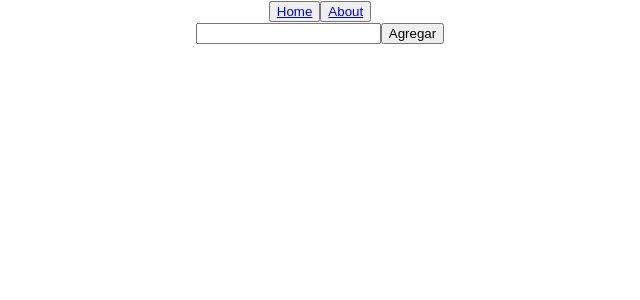
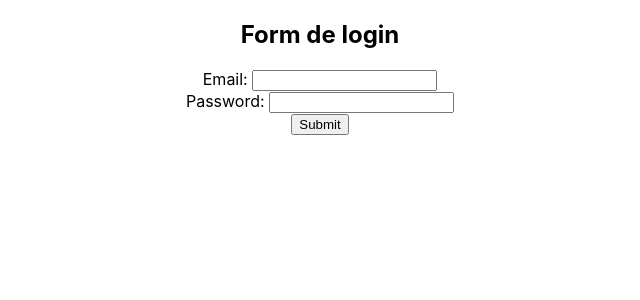
Before and after one commit to emiferrari2001/Rick_and_Morty, a React (Create React App) app: page / in a window 1280 px wide. Shown: the top 300 px of the page, without its empty margins (320-960 px from the left). Built offline with nearby package versions, Linux system fonts and the light colour scheme.

Commit message:
react forms

```diff
--- a/src/App.js
+++ b/src/App.js
@@ -2,12 +2,13 @@ import './App.css';
 // import Card from './components/Card.jsx';
 import Cards from './components/Cards.jsx';
 import Nav from './components/Nav';
-import React, { useState } from 'react';
+import React, { useState, useEffect } from 'react';
 import axios from 'axios';
-import { Routes, Route } from 'react-router-dom';
+import { Routes, Route , useLocation, useNavigate} from 'react-router-dom';
 import About from './components/About';
 import Detail from './components/Detail';
 import Error from './components/Error';
+import Form from './components/Form/Form';
 
 function App() {
    // un estado para trackear los personajes que voy mostrando
@@ -48,13 +49,33 @@ function App() {
          setCharacters(charactersFiltered);
       }
    }
+   let [access, setAccess] = useState(false);
+   const email = 'emiferrari2001@gmail.com'
+   const password = 'Password';
+   const navigate = useNavigate();
 
+   let login = (userData) => {
+      if (userData.email === email && userData.password === password){
+         setAccess(true);
+         navigate('/home');
+      } else {
+         alert('Las credenciales proporcionadas no existen');
+
+      }
+   }
+   useEffect(() => {
+      !access && navigate('/');
+   }, [access]);
+
+   const location = useLocation();
    return (
 
       <div className='App'>
-         <Nav onSearch={onSearch}/>
+         {/* si estoy en la pagina inicial, no se muestra el nav */}
+         {location.pathname !== '/' && <Nav onSearch={onSearch}/>}
          <Routes>
-            <Route path='/' element={<Cards characters={characters} onClose={onClose} />}/>
+            <Route path='/' element={<Form login={login}/>}/>
+            <Route path='/home' element={<Cards characters={characters} onClose={onClose} />}/>
             <Route path='/about' element={<About/>}/>
             <Route path='/detail/:id' element={<Detail/>}/>
             {/* Aca al usar el :str representa cualquier palabra que se le pueda poner a la ruta
--- a/src/components/Detail.jsx
+++ b/src/components/Detail.jsx
@@ -4,6 +4,7 @@ import { useState, useEffect} from "react";
 export default function Detail (){
     let[character, setCharacter] = useState([]);
     const {id} = useParams();
+    // cada vez que se modifica el id se ejecuta el use effect y actualiza componente
     useEffect(() => {
         axios(`https://rickandmortyapi.com/api/character/${id}`).then(({ data }) => {
            if (data.name) {
--- /dev/null
+++ b/src/components/Form/Form.jsx
@@ -0,0 +1,65 @@
+import { useState } from "react";
+import validate from "./validation";
+const Form = ({login}) => {
+    const[userData, setUserData] = useState({
+        email: '',
+        password: ''
+    })
+    const[errors, setErrors] = useState({
+        email: '',
+        password: ''
+    })
+    const handleChanges = (event)=> {
+        setUserData({
+            // hago una copia de lo que tengo en user data para no sobreescribir cada vez que se modifica
+            ...userData,
+            /*uso bracket notation para tomar dentro de la propiedad target del evento
+            el nombre de el input que estoy modificando. En base a eso setea el valor.
+            Esto sucede con cada cambio que se efectue sobre los inputs. */
+            [event.target.name]: event.target.value
+        })
+        let resultadoValidacion = validate([event.target.name], event.target.value);
+        console.log(resultadoValidacion);
+        if(resultadoValidacion.email){
+            setErrors({
+                ...errors,
+                email: resultadoValidacion.email,
+            })
+        } else if (resultadoValidacion.password){
+            setErrors({
+                ...errors,
+                password: resultadoValidacion.password,
+            })
+        }else {
+            setErrors({
+                ...errors,
+                email: '',
+                password: ''
+            })
+        }
+    }
+
+    let handleSubmit = (event) => {
+        event.preventDefault();
+        login(userData);
+
+
+    }
+
+    return(
+        <form onSubmit={handleSubmit}>
+            <h2>Form de login</h2>
+            <label htmlFor="email">Email: </label>
+            <input type="email" name="email" onChange={handleChanges} />
+            {errors.email && <p>{errors.email}</p>}
+            <br/>
+            <label htmlFor="password">Password: </label>
+            <input type="password" name="password" onChange={handleChanges}/>
+            {errors.password && <p>{errors.password}</p>}
+            <br/>
+            <button>Submit</button>
+
+        </form>
+    )
+}
+export default Form;
--- /dev/null
+++ b/src/components/Form/validation.js
@@ -0,0 +1,35 @@
+const validate = (name, valor) => {
+    //console.log(name)
+    //console.log(valor)
+    let retorno = {}
+    if(name.toString() === 'email'){
+
+        if(!/\S+@\S+\.\S+/.test(valor)){
+            //msjEmail = 'Ingrese un email válido'
+            retorno.email = 'Ingrese un email válido'
+            return retorno;
+        }
+        if(valor.length < 0){
+            retorno.email = 'El email no puede estar vacío'
+            return retorno;
+        }
+        if(valor.length > 35){
+            retorno.email = 'El email no puede tener más de 35 caracteres'
+            return retorno
+        }
+        retorno.email = '';
+    }
+    if(name.toString() === 'password'){
+        if(!/[A-Z]/.test(valor)){
+            retorno.password = 'La password debe incluir al menos una mayúscula';
+            return retorno
+        }
+        if (valor.length < 6 || valor.length > 10){
+            retorno.password = 'La password debe tener entre 6 y 10 caracteres'
+            return retorno
+        }
+        retorno.password = '';
+    }
+    return retorno
+}
+export default validate;
```
